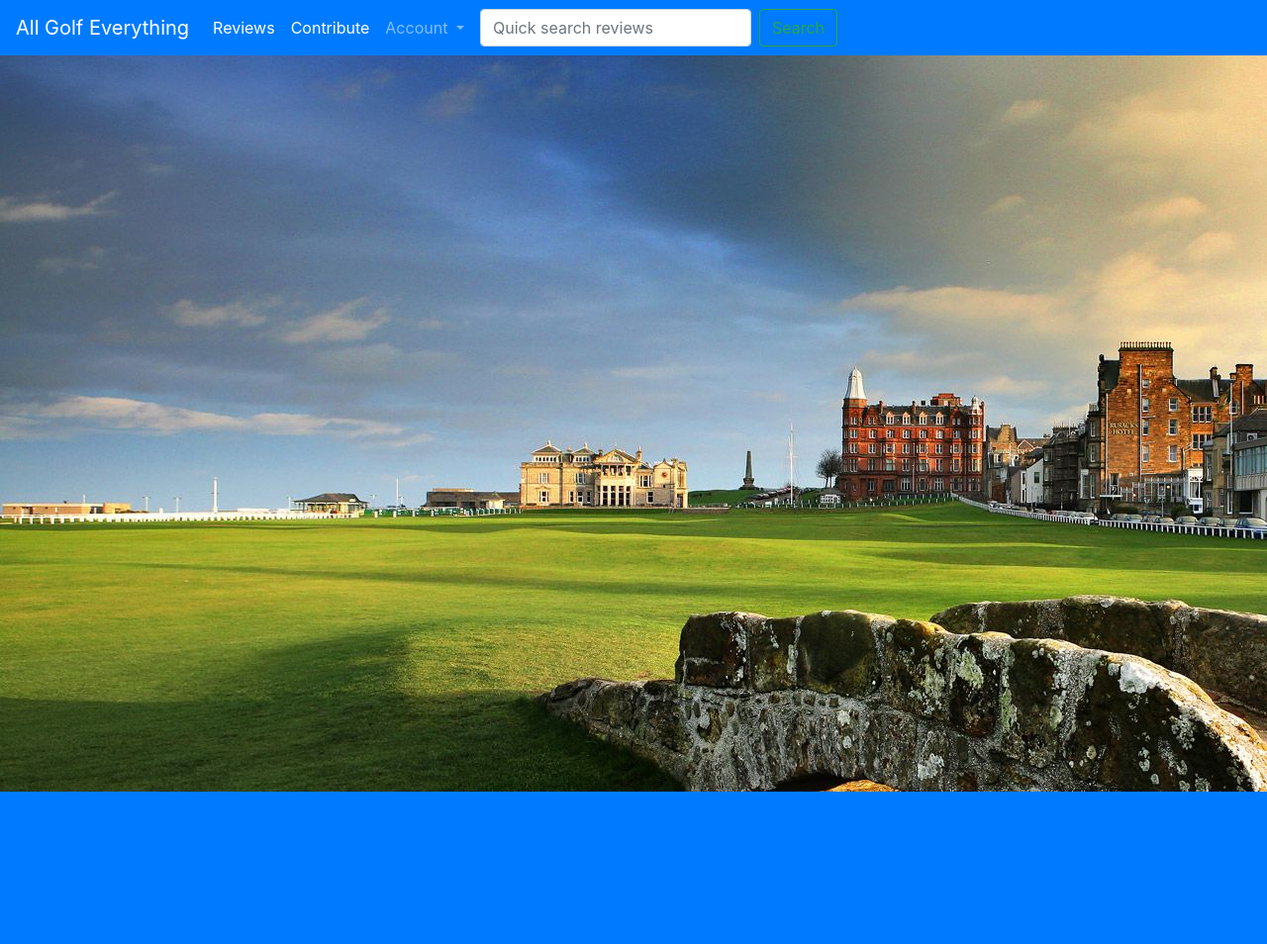
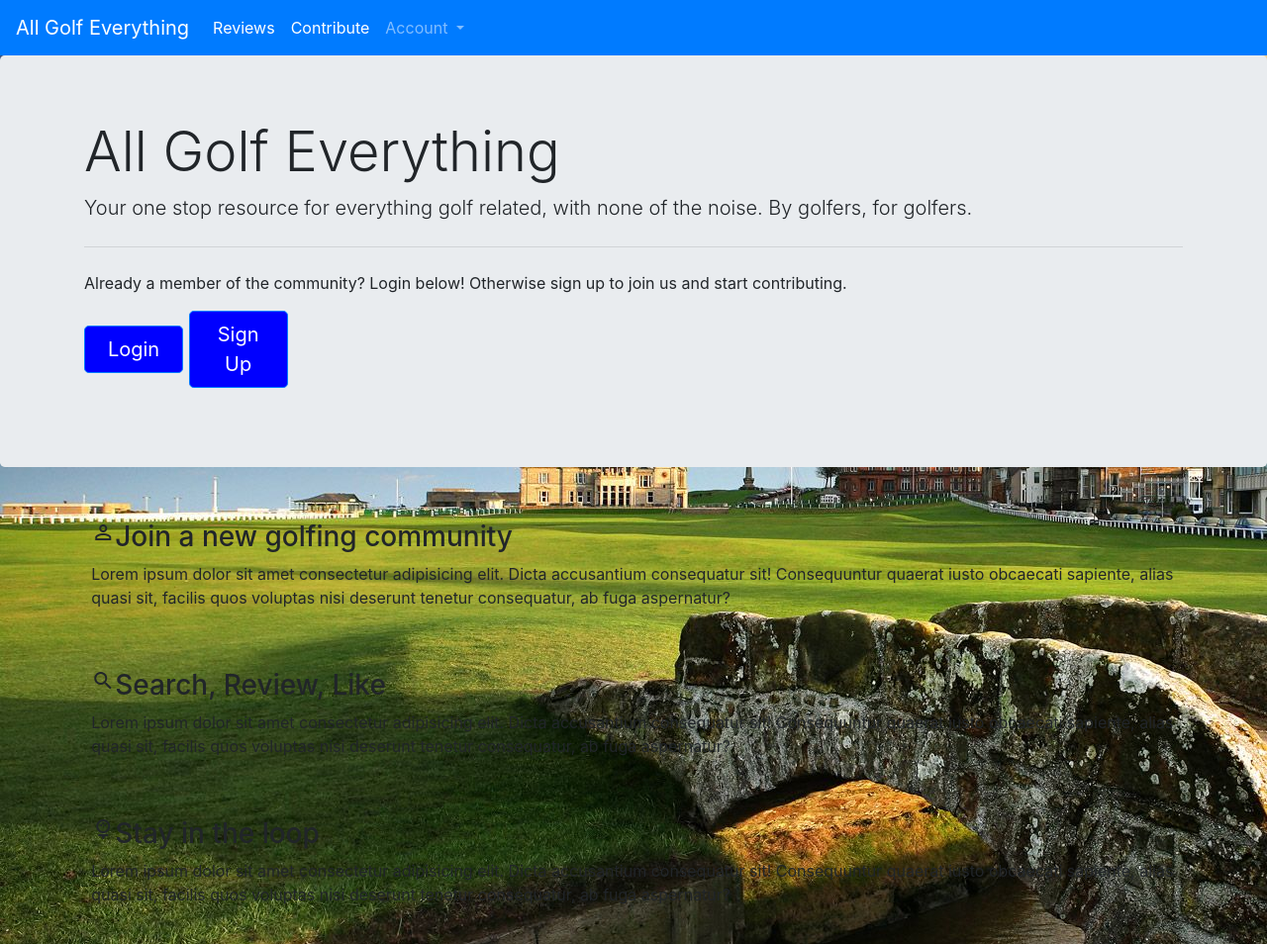
Before and after one commit to martingr1/allgolfeverything, a Flask app: page /get_index in a window 1280 px wide. Shown: the whole page at 99% size. Before the commit the page ends 800 px from the top, so only its background shows below. Run offline with Flask 2, Linux system fonts and the light colour scheme; some libraries are stand-ins or nearby versions; some web fonts are replaced.

Commit message:
deleted redundant index.html, renamed home.html. added nav to base.html

```diff
--- a/app.py
+++ b/app.py
@@ -14,10 +14,10 @@ mongo = PyMongo(app)
 
 
 @app.route('/')
-@app.route("/home")
-def get_home():
-    return render_template("home.html")
 
+@app.route("/get_index")
+def get_index():
+    return render_template("index.html")
 
 @app.route('/get_login')
 def get_login():
@@ -43,13 +43,13 @@ def user_auth():
         if check_password_hash(existing_user['password'], form['password']):
             session['user'] = form['username']
             flash("You were logged in successfully!")
-            return redirect(url_for('get_index'))
+            return redirect(url_for('get_reviews'))
         else:
             flash("Invalid credentials supplied, please check your username or password")
             return redirect(url_for('get_login'))
     else:
         flash("You must be registered to access the platform!")
-        return redirect(url_for('login'))
+        return redirect(url_for('register'))
 
 
 @app.route('/register', methods=['GET', 'POST'])
@@ -84,12 +84,6 @@ def logout():
     flash("You have been logged out")
     return render_template("login.html")
 
-
-@app.route('/get_index')
-def get_index():
-    return render_template("index.html")
-
-
 @app.route('/add_review')
 def add_review():
     return render_template("write.html", category=mongo.db.category.find(), brands=mongo.db.brands.find(), models=mongo.db.models.find(), score=mongo.db.score.find())
@@ -97,14 +91,20 @@ def add_review():
 
 @app.route('/get_reviews')
 def get_reviews():
-    reviews = mongo.db.reviews.find().sort("_id", -1).limit(10)
-    return render_template("reviews.html", reviews=reviews, category=mongo.db.category.find(), brands=mongo.db.brands.find())
 
+    if 'user' in session:
+        reviews = mongo.db.reviews.find().sort("_id", -1).limit(10)
+        return render_template("reviews.html", reviews=reviews, category=mongo.db.category.find(), brands=mongo.db.brands.find())
+    else:
+        flash("You must be logged in to do this!")
+        return render_template("login.html")
 
 @app.route('/filter_reviews', methods=['POST'])
 def filter_reviews():
 
     query = {}
+    all_categories = mongo.db.category.find()
+    all_brands = mongo.db.brands.find()
     brands = request.form.get("brand_name")
     categories = request.form.get("category_name")
 
@@ -114,21 +114,21 @@ def filter_reviews():
 
             query.update({"category_name": categories, "brand_name": brands})
             reviews = mongo.db.reviews.find(query)
-            return render_template("reviews.html", reviews=reviews)
+            return render_template("reviews.html", reviews=reviews, brands=all_brands, category=all_categories)
 
         else:
             query.update({"brand_name": brands})
             reviews = mongo.db.reviews.find(query)
-            return render_template("reviews.html", reviews=reviews)
+            return render_template("reviews.html", reviews=reviews, brands=all_brands, category=all_categories)
 
     elif 'category_name' in request.form:
         query.update({"category_name": categories})
         reviews = mongo.db.reviews.find(query)
-        return render_template("reviews.html", reviews=reviews)
+        return render_template("reviews.html", reviews=reviews, brands=all_brands, category=all_categories)
 
     else:
         all_reviews = mongo.db.reviews.find()
-        return render_template("reviews.html", reviews=all_reviews)
+        return render_template("reviews.html", reviews=all_reviews, brands=all_brands, category=all_categories)
 
 @app.route('/insert_review', methods=['POST'])
 def insert_review():
@@ -195,8 +195,9 @@ def edit_review(review_id):
     all_categories = mongo.db.category.find()
     all_brands = mongo.db.brands.find()
     all_models = mongo.db.models.find()
+    all_text = mongo.db.reviews.review_text.find()
     all_scores = mongo.db.score.find()
-    return render_template('editreview.html', review=the_review, category=all_categories, brands=all_brands,
+    return render_template('editreview.html', review=the_review, text=all_text, category=all_categories, brands=all_brands,
                            models=all_models, score=all_scores)
 
 
@@ -211,6 +212,7 @@ def update_review(review_id):
         'review_text': request.form.get('review_text'),
         'score': request.form.get('score')
     })
+    flash("Review successfully edited.")
     return redirect(url_for('get_reviews'))
 
 
--- a/static/css/style.css
+++ b/static/css/style.css
@@ -42,13 +42,13 @@ color: black;
 margin-left: 4px;
 }
 
-.login_btn{
+.btn{
 color: white;
 background-color: blue;
 width: 100px;
 }
 
-.login_btn:hover{
+.btn:hover{
 color: black;
 background-color: white;
 }
@@ -84,3 +84,10 @@ color: whitesmoke;
     margin: 1%;
     padding: 1%;
 }
+
+.edit-text{
+
+    height: 50px;
+    width: auto;
+
+}
--- a/templates/base.html
+++ b/templates/base.html
@@ -1,6 +1,5 @@
 <!DOCTYPE html>
 <html>
-
 <head>
 	<link href="https://fonts.googleapis.com/icon?family=Material+Icons" rel="stylesheet">
 	<link rel="stylesheet" href="https://stackpath.bootstrapcdn.com/bootstrap/4.4.1/css/bootstrap.min.css"
@@ -8,7 +7,32 @@
 	<link rel="stylesheet" href="{{url_for('static', filename='css/style.css')}}" type="text/css" />
 	<meta name="viewport" content="width=device-width, initial-scale=1.0" />
 </head>
-
+<nav class="navbar navbar-expand-lg navbar-dark bg-primary">
+	<a class="navbar-brand" href="{{url_for('get_index')}}">All Golf Everything</a>
+	<button class="navbar-toggler" type="button" data-toggle="collapse" data-target="#navbarSupportedContent" aria-controls="navbarSupportedContent" aria-expanded="false" aria-label="Toggle navigation">
+    <span class="navbar-toggler-icon"></span>
+  </button>
+	<div class="collapse navbar-collapse" id="navbarSupportedContent">
+		<ul class="navbar-nav mr-auto">
+			<li class="nav-item active">
+				<a class="nav-link" href="{{url_for('get_reviews')}}">Reviews<span class="sr-only">(current)</span></a>
+			</li>
+			<li class="nav-item active">
+				<a class="nav-link"
+					href="{{url_for('add_review')}}">Contribute<span class="sr-only">(current)</span></a>
+			</li>
+			<li class="nav-item dropdown">
+				<a class="nav-link dropdown-toggle mr-sm-2" href="#" id="navbarDropdown" role="button"
+					data-toggle="dropdown" aria-haspopup="true" aria-expanded="false">
+					Account
+				</a>
+				<div class="dropdown-menu" aria-labelledby="navbarDropdown">
+					<a class="dropdown-item" href="{{url_for('logout')}}">Logout</a>
+				</div>
+			</li>
+		</ul>
+	</div>
+</nav>
 <body>
 <style>
 body {
@@ -17,13 +41,7 @@ body {
 }
 </style>
 	<header>
-
-	</header>
-
-	{% block content %}
-
-	{% endblock %}
-	<div class="container-fluid">
+<div class="container-fluid">
 		{% with messages = get_flashed_messages() %}
 		{% if messages %}
 		{% for message in messages %}
@@ -37,6 +55,12 @@ body {
 	{% endfor %}
 	{% endif %}
 	{% endwith %}
+	</header>
+
+	{% block content %}
+
+	{% endblock %}
+
 	<script src="https://code.jquery.com/jquery-3.3.1.slim.min.js"
 		integrity="sha384-q8i/X+965DzO0rT7abK41JStQIAqVgRVzpbzo5smXKp4YfRvH+8abtTE1Pi6jizo" crossorigin="anonymous">
 	</script>
--- a/templates/index.html
+++ b/templates/index.html
@@ -1,34 +1,47 @@
 {% extends 'base.html'%}
 {% block content %}
-<nav class="navbar navbar-expand-lg navbar-dark bg-primary">
-	<a class="navbar-brand" href="{{url_for('get_index')}}">All Golf Everything</a>
-	<button class="navbar-toggler" type="button" data-toggle="collapse" data-target="#navbarSupportedContent" aria-controls="navbarSupportedContent" aria-expanded="false" aria-label="Toggle navigation">
-    <span class="navbar-toggler-icon"></span>
-  </button>
-	<div class="collapse navbar-collapse" id="navbarSupportedContent">
-		<ul class="navbar-nav mr-auto">
-			<li class="nav-item active">
-				<a class="nav-link" href="{{url_for('get_reviews')}}">Reviews<span class="sr-only">(current)</span></a>
-			</li>
-			<li class="nav-item active">
-				<a class="nav-link"
-					href="{{url_for('add_review')}}">Contribute<span class="sr-only">(current)</span></a>
-			</li>
-			<li class="nav-item dropdown">
-				<a class="nav-link dropdown-toggle mr-sm-2" href="#" id="navbarDropdown" role="button"
-					data-toggle="dropdown" aria-haspopup="true" aria-expanded="false">
-					Account
-				</a>
-				<div class="dropdown-menu" aria-labelledby="navbarDropdown">
-					<a class="dropdown-item" href="{{url_for('logout')}}">Logout</a>
-				</div>
-			</li>
-			<form action ="/search_reviews" class="form-inline my-2 my-lg-0" method="POST">
-				<input class="form-control mr-sm-2" name="search_query" type="search" placeholder="Quick search reviews" aria-label="Search" required>
-				<button class="btn btn-outline-success my-2 my-sm-0" type="submit">Search</button>
-			</form>
-		</ul>
-	</div>
-</nav>
+<main id="main">
+	<section class="main">
+		<div class="jumbotron main-image">
+			<div class="container">
+				<h1 class="display-4">All Golf Everything</h1>
+				<p class="lead">Your one stop resource for everything golf related, with none of the noise. By golfers, for golfers.</p>
+				<hr class="my-4">
+				<p>Already a member of the community? Login below! Otherwise sign up to join us and start contributing.
+				</p>
+				<p class="lead">
+					<a class="btn btn-primary btn-lg" href="{{ url_for('login') }}" role="button">Login</a>
+					<a class="btn btn-primary btn-lg" href="{{ url_for('register') }}" role="button">Sign Up</a>
+				</p>
+			</div>
+		</div>
+	</section>
+	<section class="info">
+		<div class="container">
+			<div class="row intro">
+				<i class="material-icons">person_outline</i>
+				<h3>Join a new golfing community</h3>
+				<p>Lorem ipsum dolor sit amet consectetur adipisicing elit. Dicta accusantium consequatur sit!
+					Consequuntur quaerat iusto obcaecati sapiente, alias quasi sit, facilis quos voluptas nisi deserunt
+					tenetur consequatur, ab fuga aspernatur?</p>
+			</div>
+			<div class="row intro">
+				<i class="material-icons">search</i>
+				<h3>Search, Review, Like </h3>
+				<p>Lorem ipsum dolor sit amet consectetur adipisicing elit. Dicta accusantium consequatur sit!
+					Consequuntur quaerat iusto obcaecati sapiente, alias quasi sit, facilis quos voluptas nisi deserunt
+					tenetur consequatur, ab fuga aspernatur?</p>
+			</div>
+			<div class="row intro">
+				<i class="material-icons">sports_golf</i>
+				<h3>Stay in the loop</h3>
+				<p>Lorem ipsum dolor sit amet consectetur adipisicing elit. Dicta accusantium consequatur sit!
+					Consequuntur quaerat iusto obcaecati sapiente, alias quasi sit, facilis quos voluptas nisi deserunt
+					tenetur consequatur, ab fuga aspernatur?</p>
+			</div>
+		</div>
+	</section>
+
+</main>
 
 {% endblock %}
--- a/templates/login.html
+++ b/templates/login.html
@@ -1,11 +1,5 @@
 {% extends "base.html" %}
 {% block content%}
-<nav class="navbar navbar-expand-lg navbar-dark bg-primary">
-	<a class="navbar-brand" href="{{ url_for('get_home') }}">All Golf Everything</a>
-	<button class="navbar-toggler" type="button" data-toggle="collapse" data-target="#navbarSupportedContent" aria-controls="navbarSupportedContent" aria-expanded="false" aria-label="Toggle navigation">
-    <span class="navbar-toggler-icon"></span>
-  </button>
-</nav>
 <div class="container">
 	<div class="d-flex justify-content-center h-100">
 		<div class="card">
--- a/templates/register.html
+++ b/templates/register.html
@@ -1,9 +1,5 @@
 {% extends "base.html" %}
 {% block content%}
-<nav class="navbar navbar-expand-lg navbar-dark bg-primary">
-	<a class="navbar-brand" href="#">All Golf Everything</a>
-</nav>
-
 <div class="container">
 	<div class="d-flex justify-content-center h-100">
 		<div class="card">
```
Also changed, not shown: templates/editreview.html (+26 -24 lines), templates/home.html (deleted, +0 -53 lines), templates/reviews.html (+9 -34 lines), templates/search.html (+0 -27 lines), templates/write.html (+1 -27 lines).
